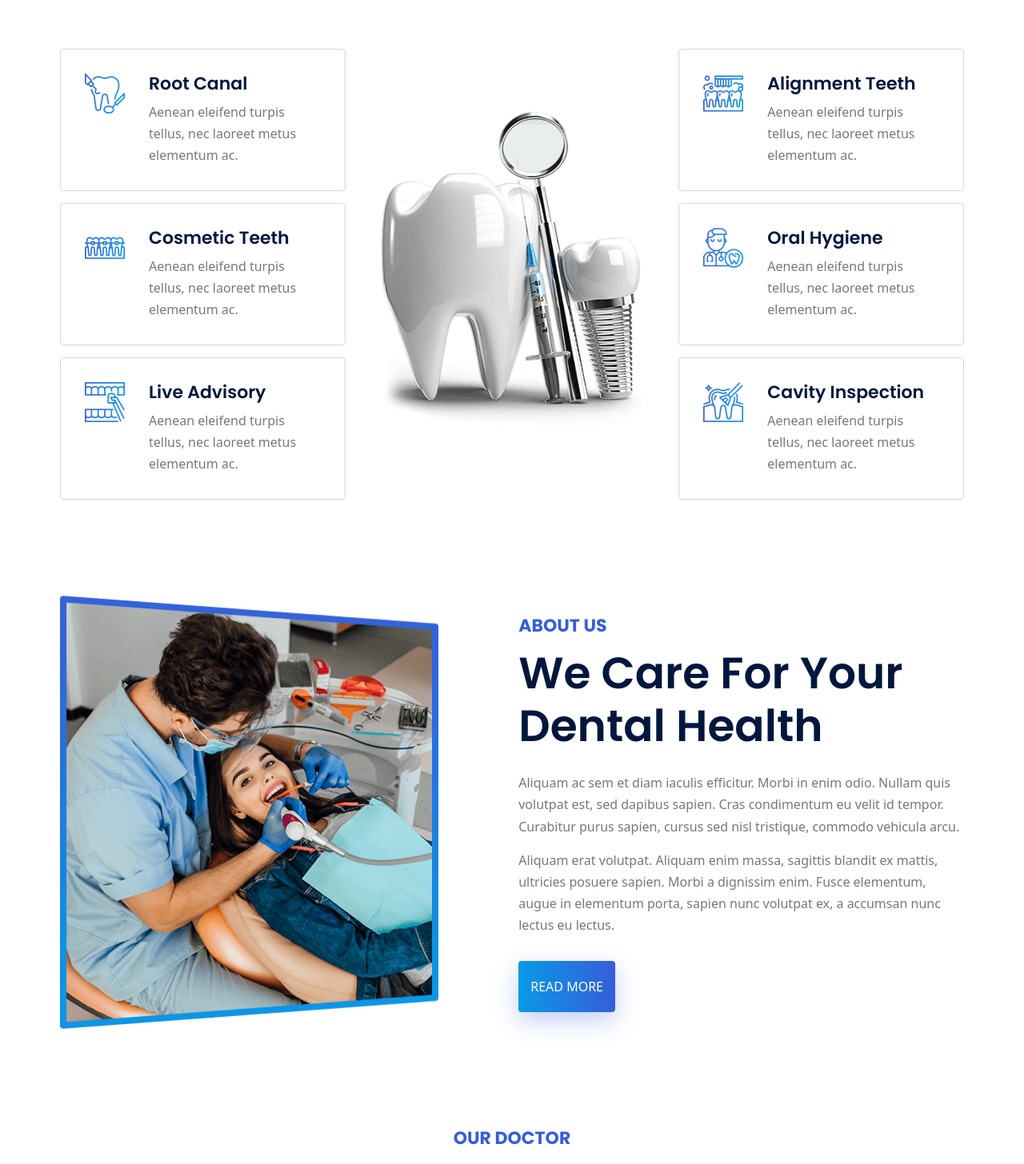
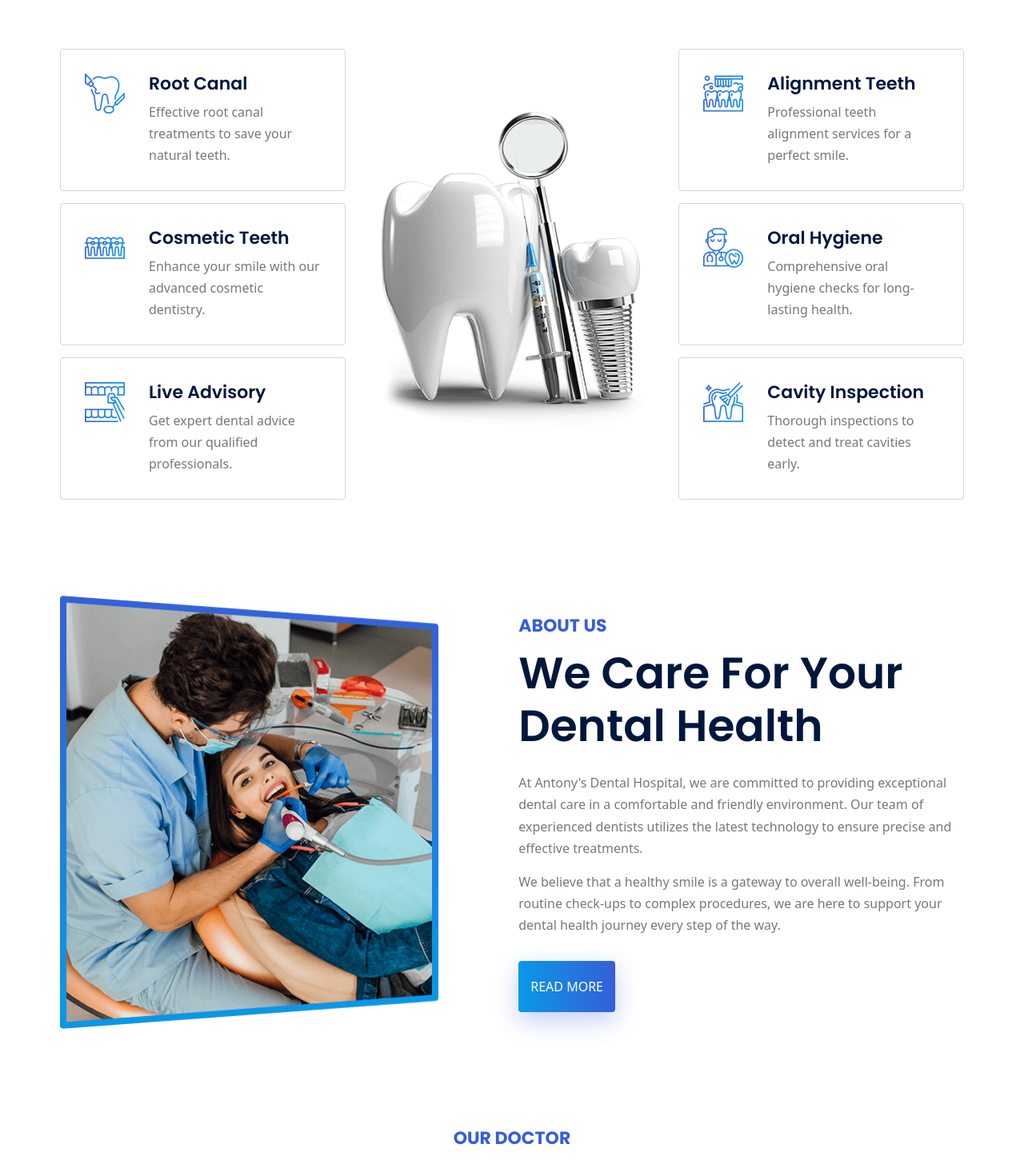
Before and after one commit to sohamlord/antonys-dental-hospital, a Next.js app: page / in a window 1280 px wide. Shown: the part 1306-2762 px from the top of the page at 80% size. Built offline with nearby package versions, Linux system fonts and the light colour scheme.

Commit message:
Translate content to English and resize appointment modal

```diff
--- a/app/page.tsx
+++ b/app/page.tsx
@@ -121,8 +121,7 @@ export default function Home() {
                 <p className="section-subtitle animate-fade-in-up">Welcome To ANTONY'S DENTAL HOSPITAL</p>
                 <h1 className="h1 hero-title animate-fade-in-up delay-100">We Are Best Dental Service</h1>
                 <p className="hero-text animate-fade-in-up delay-200">
-                  Donec vitae libero non enim placerat eleifend aliquam erat volutpat. Curabitur diam ex, dapibus purus sapien, cursus sed
-                  nisl tristique, commodo gravida lectus non.
+                  We provide top-quality dental services to ensure your smile stays healthy and beautiful. Our expert team is here to give you the best care possible.
                 </p>
                 <form action="" className="hero-form">
                   <input type="email" name="email_address" aria-label="email" placeholder="Your Email Address..." required
@@ -149,7 +148,7 @@ export default function Home() {
                     </div>
                     <div>
                       <h3 className="h3 card-title">Root Canal</h3>
-                      <p className="card-text">Aenean eleifend turpis tellus, nec laoreet metus elementum ac.</p>
+                      <p className="card-text">Effective root canal treatments to save your natural teeth.</p>
                     </div>
                   </div>
                 </li>
@@ -160,7 +159,7 @@ export default function Home() {
                     </div>
                     <div>
                       <h3 className="h3 card-title">Alignment Teeth</h3>
-                      <p className="card-text">Aenean eleifend turpis tellus, nec laoreet metus elementum ac.</p>
+                      <p className="card-text">Professional teeth alignment services for a perfect smile.</p>
                     </div>
                   </div>
                 </li>
@@ -171,7 +170,7 @@ export default function Home() {
                     </div>
                     <div>
                       <h3 className="h3 card-title">Cosmetic Teeth</h3>
-                      <p className="card-text">Aenean eleifend turpis tellus, nec laoreet metus elementum ac.</p>
+                      <p className="card-text">Enhance your smile with our advanced cosmetic dentistry.</p>
                     </div>
                   </div>
                 </li>
@@ -187,7 +186,7 @@ export default function Home() {
                     </div>
                     <div>
                       <h3 className="h3 card-title">Oral Hygiene</h3>
-                      <p className="card-text">Aenean eleifend turpis tellus, nec laoreet metus elementum ac.</p>
+                      <p className="card-text">Comprehensive oral hygiene checks for long-lasting health.</p>
                     </div>
                   </div>
                 </li>
@@ -198,7 +197,7 @@ export default function Home() {
                     </div>
                     <div>
                       <h3 className="h3 card-title">Live Advisory</h3>
-                      <p className="card-text">Aenean eleifend turpis tellus, nec laoreet metus elementum ac.</p>
+                      <p className="card-text">Get expert dental advice from our qualified professionals.</p>
                     </div>
                   </div>
                 </li>
@@ -209,7 +208,7 @@ export default function Home() {
                     </div>
                     <div>
                       <h3 className="h3 card-title">Cavity Inspection</h3>
-                      <p className="card-text">Aenean eleifend turpis tellus, nec laoreet metus elementum ac.</p>
+                      <p className="card-text">Thorough inspections to detect and treat cavities early.</p>
                     </div>
                   </div>
                 </li>
@@ -227,12 +226,10 @@ export default function Home() {
                 <p className="section-subtitle">About Us</p>
                 <h2 className="h2 section-title">We Care For Your Dental Health</h2>
                 <p className="section-text section-text-1">
-                  Aliquam ac sem et diam iaculis efficitur. Morbi in enim odio. Nullam quis volutpat est, sed dapibus sapien. Cras
-                  condimentum eu velit id tempor. Curabitur purus sapien, cursus sed nisl tristique, commodo vehicula arcu.
+                  At Antony's Dental Hospital, we are committed to providing exceptional dental care in a comfortable and friendly environment. Our team of experienced dentists utilizes the latest technology to ensure precise and effective treatments.
                 </p>
                 <p className="section-text">
-                  Aliquam erat volutpat. Aliquam enim massa, sagittis blandit ex mattis, ultricies posuere sapien. Morbi a dignissim enim.
-                  Fusce elementum, augue in elementum porta, sapien nunc volutpat ex, a accumsan nunc lectus eu lectus.
+                  We believe that a healthy smile is a gateway to overall well-being. From routine check-ups to complex procedures, we are here to support your dental health journey every step of the way.
                 </p>
                 <a href="#" className="btn">Read more</a>
               </div>
@@ -344,10 +341,10 @@ export default function Home() {
                     </figure>
                     <div className="card-content">
                       <h3 className="h3">
-                        <a href="#" className="card-title">Cras accumsan nulla nec lacus ultricies placerat.</a>
+                        <a href="#" className="card-title">Common Dental Problems and How to Avoid Them</a>
                       </h3>
                       <p className="card-text">
-                        Curabitur sagittis libero tincidunt tempor finibus. Mauris at dignissim ligula, nec tristique orci.
+                        Learn about common dental issues like cavities and gum disease, and discover simple tips to prevent them.
                       </p>
                       <a href="#" className="card-link">Read More</a>
                     </div>
@@ -364,10 +361,10 @@ export default function Home() {
                     </figure>
                     <div className="card-content">
                       <h3 className="h3">
-                        <a href="#" className="card-title">Dras accumsan nulla nec lacus ultricies placerat.</a>
+                        <a href="#" className="card-title">The Importance of Regular Dental Check-ups</a>
                       </h3>
                       <p className="card-text">
-                        Curabitur sagittis libero tincidunt tempor finibus. Mauris at dignissim ligula, nec tristique orci.
+                        Regular visits to the dentist are crucial for maintaining good oral health. Find out why you shouldn't skip your appointments.
                       </p>
                       <a href="#" className="card-link">Read More</a>
                     </div>
@@ -384,10 +381,10 @@ export default function Home() {
                     </figure>
                     <div className="card-content">
                       <h3 className="h3">
-                        <a href="#" className="card-title">Seas accumsan nulla nec lacus ultricies placerat.</a>
+                        <a href="#" className="card-title">Tips for Maintaining a Healthy Smile</a>
                       </h3>
                       <p className="card-text">
-                        Curabitur sagittis libero tincidunt tempor finibus. Mauris at dignissim ligula, nec tristique orci.
+                        Discover expert advice on daily oral hygiene practices that can help you keep your smile bright and healthy.
                       </p>
                       <a href="#" className="card-link">Read More</a>
                     </div>
@@ -407,8 +404,7 @@ export default function Home() {
                 <img src="/assets/images/logo.png" alt="ANTONY'S DENTAL HOSPITAL" width="200" height="50" />
               </a>
               <p className="footer-text">
-                Mauris non nisi semper, lacinia neque in, dapibus leo. Curabitur sagittis libero tincidunt tempor finibus.
-                Mauris at dignissim ligula, nec tristique orci.Quisque vitae metus.
+                Antony's Dental Hospital provides comprehensive dental care services. We are dedicated to ensuring the best oral health for all our patients.
               </p>
               <div className="schedule">
                 <div className="schedule-icon">
@@ -482,11 +478,11 @@ export default function Home() {
           className={`fixed inset-0 z-50 flex items-center justify-center bg-black bg-opacity-50 transition-opacity duration-300 ${isModalOpen ? 'opacity-100' : 'opacity-0'}`}
           id="appointment-modal" aria-hidden="true" onClick={(e) => { if (e.target === e.currentTarget) closeModal(); }}>
           <div
-            className={`bg-white rounded-lg shadow-xl w-full max-w-md mx-4 transform transition-transform duration-300 relative ${isModalOpen ? 'scale-100' : 'scale-95'}`}>
+            className={`bg-white rounded-lg shadow-xl w-full max-w-2xl mx-4 transform transition-transform duration-300 relative ${isModalOpen ? 'scale-100' : 'scale-95'}`}>
             <button className="absolute top-4 right-4 text-gray-500 hover:text-gray-800" data-modal-close onClick={closeModal}>
               <ion-icon name="close-outline" size="large"></ion-icon>
             </button>
-            <div className="p-8">
+            <div className="p-10">
               <h2 className="text-2xl font-bold mb-4 text-center text-blue-600">Book Appointment</h2>
               <form id="appointment-form" className="space-y-4" onSubmit={handleBooking}>
                 <div>
```
